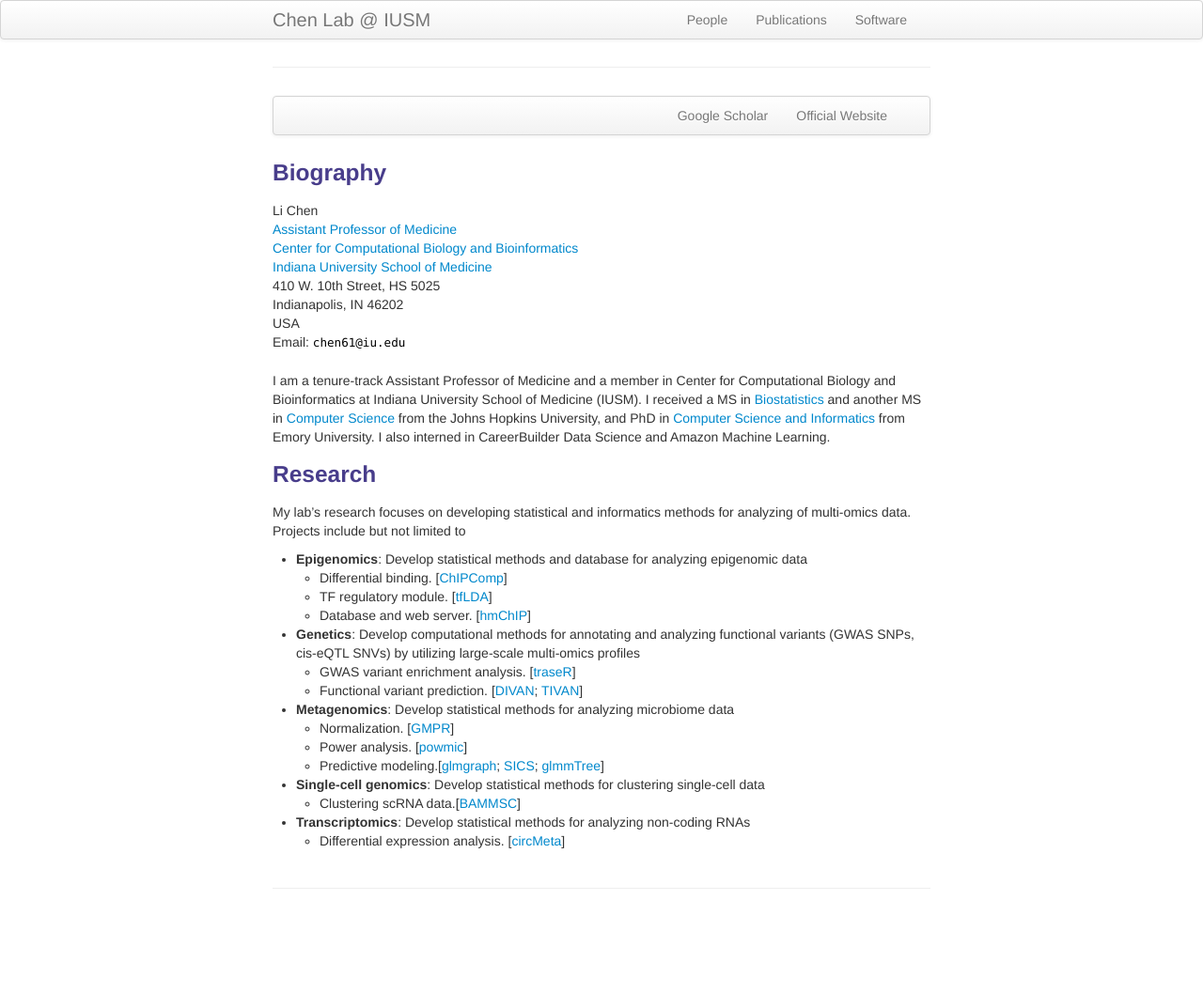
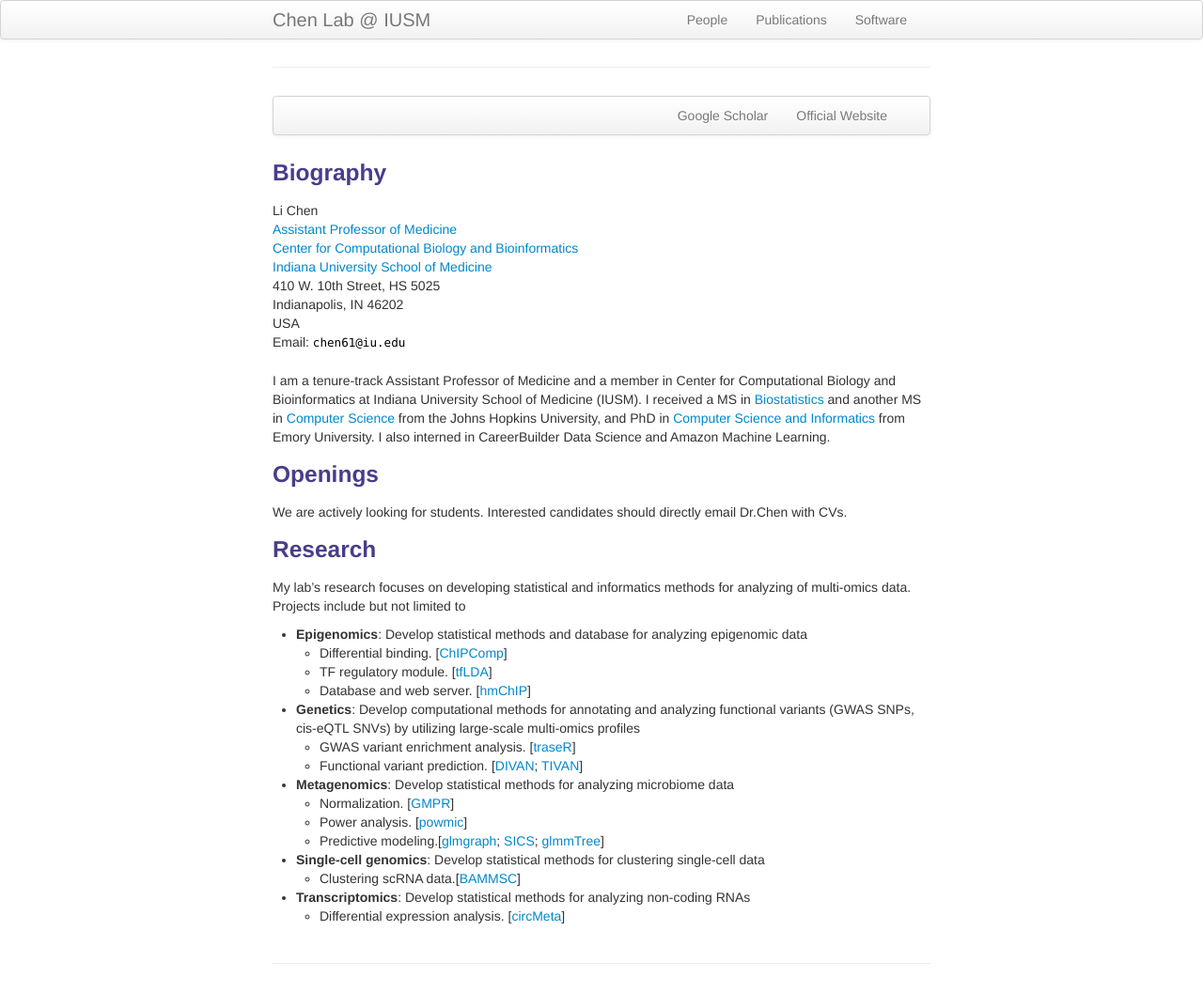
Before and after one commit to lichenbiostat/lichen-lab.github.io, a Jekyll site: the page built from index.md, in a window 1280 px wide. Shown: the whole page at 94% size. Built offline with Jekyll 4.4.1, drawn with Linux system fonts in a browser that asks for light colours; before the commit the page ends 977 px from its top, so only the background shows below that.

Commit message:
Update index.md

```diff
--- a/index.md
+++ b/index.md
@@ -36,6 +36,9 @@ description: I am a tenure-track Assistant Professor of Medicine at Indiana Univ
 
 I am a tenure-track Assistant Professor of Medicine and a member in Center for Computational Biology and Bioinformatics at Indiana University School of Medicine (IUSM). I received a MS in [Biostatistics](http://www.jhsph.edu/departments/biostatistics/index.html) and another MS in [Computer Science](https://www.cs.jhu.edu/) from the Johns Hopkins University, and PhD in [Computer Science and Informatics](http://www.cs.emory.edu/site/home/) from Emory University. I also interned in CareerBuilder Data Science and Amazon Machine Learning.
 
+### Openings
+We are actively looking for students. Interested candidates should directly email Dr.Chen with CVs.
+
 
 ### Research
 My lab's research focuses on developing statistical and informatics methods for analyzing of multi-omics data. Projects include but not limited to
```
